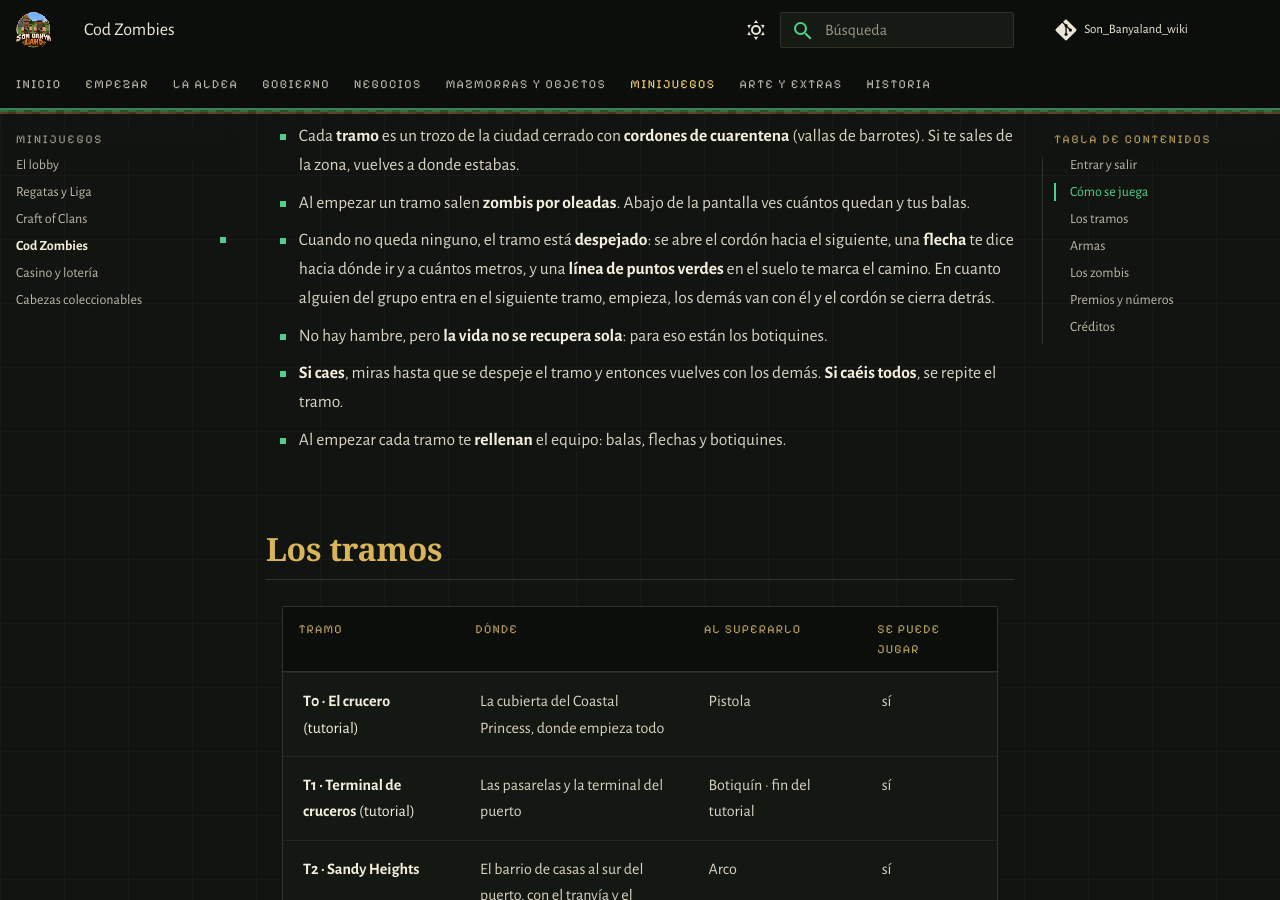
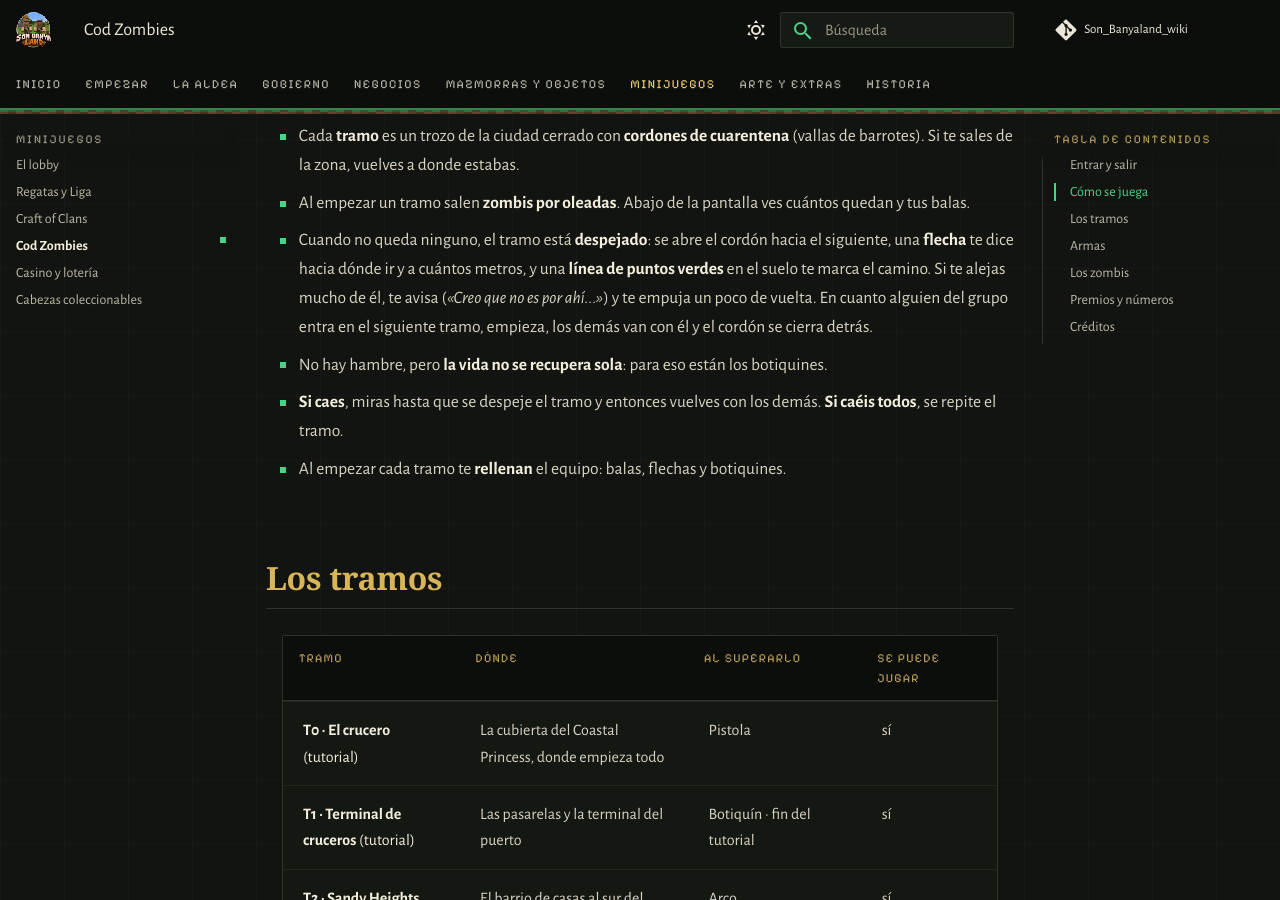
Before and after one commit to PigPilgrim/Son_Banyaland_wiki, an MkDocs documentation site: the page built from docs/zombies.md, in a window 1280 px wide and 900 px high, scrolled down 1024 px. Built offline with MkDocs 1.6.1 and Material for MkDocs 9.7.7, drawn with Linux system fonts in a browser that asks for light colours; some web fonts are replaced; comment, search, counter and statistics services are not loaded.

Commit message:
Cod Zombies: aviso «Creo que no es por ahí» al alejarse del camino entre tramos
Co-Authored-By: Claude Opus 5.5 <noreply@anthropic.com>

```diff
--- a/docs/zombies.md
+++ b/docs/zombies.md
@@ -27,8 +27,9 @@ tramo**, hasta el aeropuerto para que te evacúen. Se juega solo o en grupo, y l
   la zona, vuelves a donde estabas.
 - Al empezar un tramo salen **zombis por oleadas**. Abajo de la pantalla ves cuántos quedan y tus balas.
 - Cuando no queda ninguno, el tramo está **despejado**: se abre el cordón hacia el siguiente, una **flecha** te dice
-  hacia dónde ir y a cuántos metros, y una **línea de puntos verdes** en el suelo te marca el camino. En cuanto alguien del grupo entra en el siguiente tramo, empieza, los demás van
-  con él y el cordón se cierra detrás.
+  hacia dónde ir y a cuántos metros, y una **línea de puntos verdes** en el suelo te marca el camino. Si te alejas
+  mucho de él, te avisa (*«Creo que no es por ahí...»*) y te empuja un poco de vuelta. En cuanto alguien del grupo
+  entra en el siguiente tramo, empieza, los demás van con él y el cordón se cierra detrás.
 - No hay hambre, pero **la vida no se recupera sola**: para eso están los botiquines.
 - **Si caes**, miras hasta que se despeje el tramo y entonces vuelves con los demás. **Si caéis todos**, se repite el
   tramo.
```
